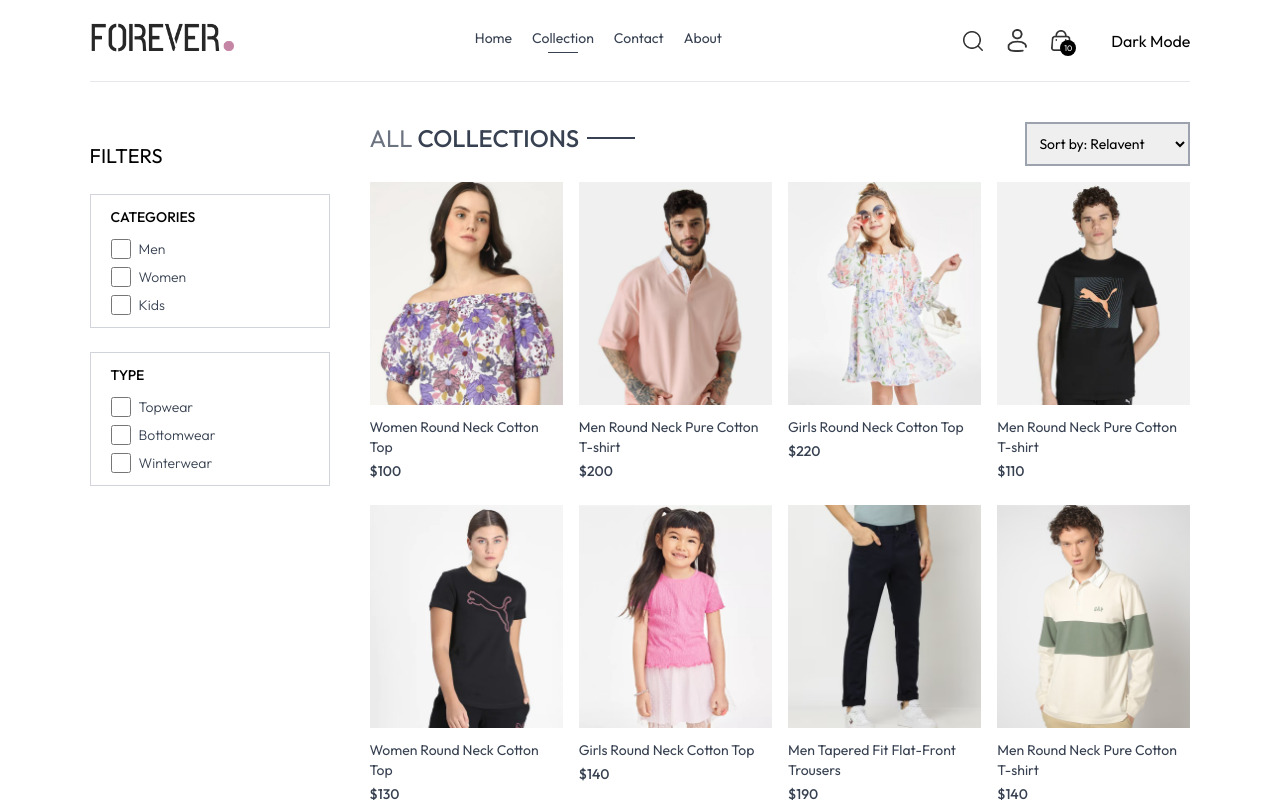
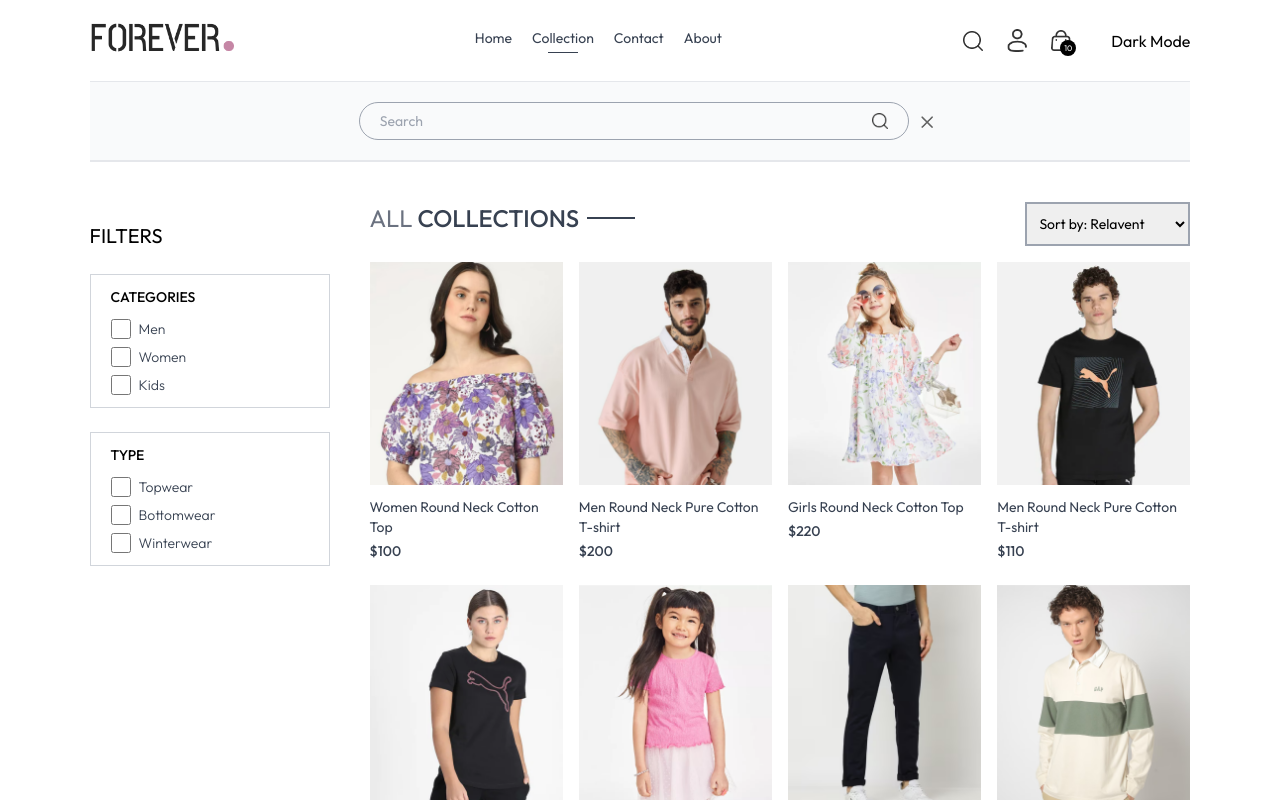
Before and after one commit to amank010/E-Commerce-App, a React (Vite) app in the folder frontend/: page /collection in a window 1280 px wide. Both pictures are taken after a click on the picture 973 px from the left and 40 px from the top of the page. Shown: the top 800 px of the page. Built offline with nearby package versions, Linux system fonts and the light colour scheme.

Commit message:
search filter

```diff
--- a/frontend/src/App.jsx
+++ b/frontend/src/App.jsx
@@ -11,11 +11,13 @@
 import Orders from './pages/Orders'
 import Navbar from './components/Navbar'
 import Footer from './components/Footer'
+import SearchBar from './components/SearchBar'
 
 const App = () => {
   return (
     <div className='px-4 sm:px-[5vw] md:px-[7vw] lg:px-9[9vw]'>
       <Navbar/>
+      <SearchBar/>
       <Routes>
         <Route path='/' element={<Home/>}/>
         <Route path='/collection' element={<Collection/>}/>
--- a/frontend/src/components/Navbar.jsx
+++ b/frontend/src/components/Navbar.jsx
@@ -1,11 +1,14 @@
-import React from 'react'
+import React, { useContext } from 'react'
 import {assets} from '../assets/assets'
 import { NavLink } from 'react-router-dom'
 import { Link } from 'react-router-dom'
 import { useState } from 'react'
+import { ShopContext } from '../context/ShopContext'
 const Navbar = () => {
 
   const [visible, setVisible] = useState(false);
+
+  const {setShowSearch}= useContext(ShopContext);
 
   //Toggle dark mode
   const toggleDarkMode=()=>{
@@ -38,7 +41,7 @@
 
       {/* Action Buttons */}
       <div className='flex items-center gap-6'>
-        <img src={assets.search_icon} className='w-5 cursor-pointer' alt="" />
+        <img onClick={()=>setShowSearch(true)} src={assets.search_icon} className='w-5 cursor-pointer' alt="" />
         <div className='group relative'>
           <img src={assets.profile_icon} className='w-5 cursor-pointer' alt="" />
           <div className='group-hover:block hidden absolute dropdown-menu right-0 pt-4'>
--- /dev/null
+++ b/frontend/src/components/SearchBar.jsx
@@ -0,0 +1,34 @@
+import React, { useContext, useEffect, useState } from 'react'
+import { assets } from '../assets/assets'
+import { ShopContext } from '../context/ShopContext';
+import { useLocation } from 'react-router-dom';
+
+const SearchBar = () => {
+    const {search, setSearch, showSearch, setShowSearch} = useContext(ShopContext);
+    const [visible, setVisible] =useState(false)
+    const location=useLocation();
+
+    useEffect(()=>{
+        if(location.pathname.includes('collection')){
+            setVisible(true);
+        }
+        else{
+            setVisible(false);
+        }
+    },[location])
+
+
+
+    return showSearch && visible ? (
+    <div className='border-t border-b bg-gray-50 text-center'>
+            <div className='inline-flex items-center justify-center border border-gray-400 px-5 py-2 my-5 mx-3 rounded-full w-3/4 sm:w-1/2'>
+      <input value={search} className='flex-1 outline-none bg-inherit text-sm' onChange={(e)=>setSearch(e.target.value)}   type='text' placeholder='Search' />
+        <img className='w-4' src={assets.search_icon} alt="" />
+    </div>
+    <img onClick={()=>setShowSearch(false)} className='inline w-3 cursor-pointer' src={assets.cross_icon} alt="" />
+    </div>
+
+  ) : null
+}
+
+export default SearchBar
--- a/frontend/src/context/ShopContext.jsx
+++ b/frontend/src/context/ShopContext.jsx
@@ -1,4 +1,4 @@
-import { createContext } from "react";
+import { createContext, useState } from "react";
 import { products } from "../assets/assets";
 
 export const ShopContext = createContext();
@@ -7,8 +7,13 @@
 const ShopContextProvider = (props) => {
     const currency = "$";
     const delivery_fee= 10;
+    const [search,setSearch]=useState('');
+    const [showSearch,setShowSearch]=useState(false);
+
+
     const value ={
-        products, currency, delivery_fee
+        products, currency, delivery_fee,
+        search, setSearch, showSearch, setShowSearch
     }
     return(
         <ShopContext.Provider value={value}>
--- a/frontend/src/pages/Collection.jsx
+++ b/frontend/src/pages/Collection.jsx
@@ -6,11 +6,12 @@
 
 const Collection = () => {
 
-  const { products } = useContext(ShopContext);
+  const { products, search, showSearch } = useContext(ShopContext);
   const [showFilter, setShowFilter] = useState(true);
   const [filterProducts, setFilterProducts] = useState([]);
   const[category,setCategory]=useState([]);
   const[subCategory,setSubCategory]=useState([]);
+  const[sortType,setSortType]=useState('relevant');
 
   const toggleCategory=(e)=>{
 
@@ -34,6 +35,10 @@
   const applyFilter=()=>{
     let prodcutsCopy=products.slice();
 
+    if(showSearch){
+      prodcutsCopy=prodcutsCopy.filter(item=>item.name.toLowerCase().includes(search.toLowerCase()))
+    }
+
     if(category.length>0){
       prodcutsCopy=prodcutsCopy.filter(item=>category.includes(item.category));
     }
@@ -44,13 +49,35 @@
     setFilterProducts(prodcutsCopy)
   }
 
-  useEffect(()=>{
-    setFilterProducts(products)
-  },[])
+  const sortProduct=()=>{
+
+    let fpCopy=filterProducts.slice();
+    switch(sortType){
+      case 'high-low':
+        setFilterProducts(fpCopy.sort((a,b)=>(b.price - a.price)));
+        break;
+
+      case 'low-high':
+        setFilterProducts(fpCopy.sort((a,b)=>(a.price - b.price)));
+        break;
+
+      default:
+        applyFilter();
+        break;
+    }
+  }
 
   useEffect(()=>{
     applyFilter();
-  },[category,subCategory])
+  },[category,subCategory,search,showSearch])
+
+  useEffect(()=>{
+    sortProduct();
+  },[sortType])
+
+
+
+
 
   return (
     <div className='flex flex-col sm:flex-row gap-1 sm:gap-10 pt-10 border-t' >
@@ -85,7 +112,7 @@
       <div className='flex justify-between text-base sm:text-2xl mb-4'>
         <Title text1={'ALL'} text2={'COLLECTIONS'} />
         {/* Products Sort */}
-        <select className='border-2 border-gray-400 text-sm px-2' id="">
+        <select onChange={(e)=>setSortType(e.target.value)} className='border-2 border-gray-400 text-sm px-2' id="">
           <option value="relevant">Sort by: Relavent</option>
           <option value="low-high">Sort by: Low to High</option>
           <option value="high-low">Sort by: High to Low</option>
--- a/frontend/src/pages/Product.jsx
+++ b/frontend/src/pages/Product.jsx
@@ -1,6 +1,10 @@
 import React from 'react'
+import { useParams } from 'react-router-dom'
 
 const Product = () => {
+
+  const {productId}= useParams();
+
   return (
     <div>
 
```
